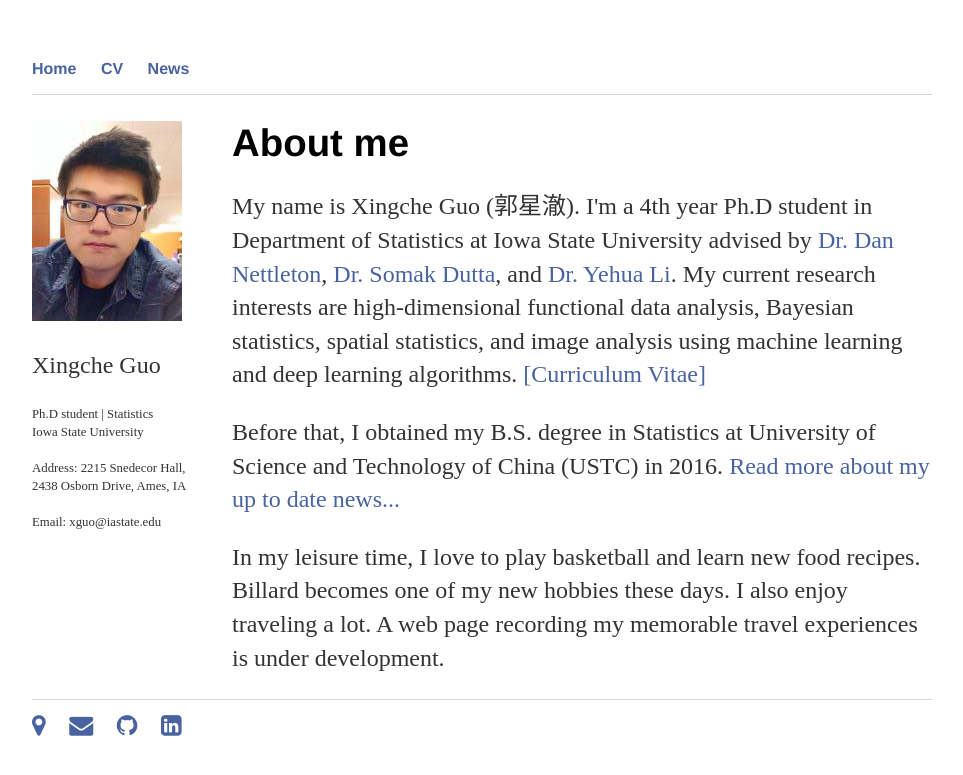
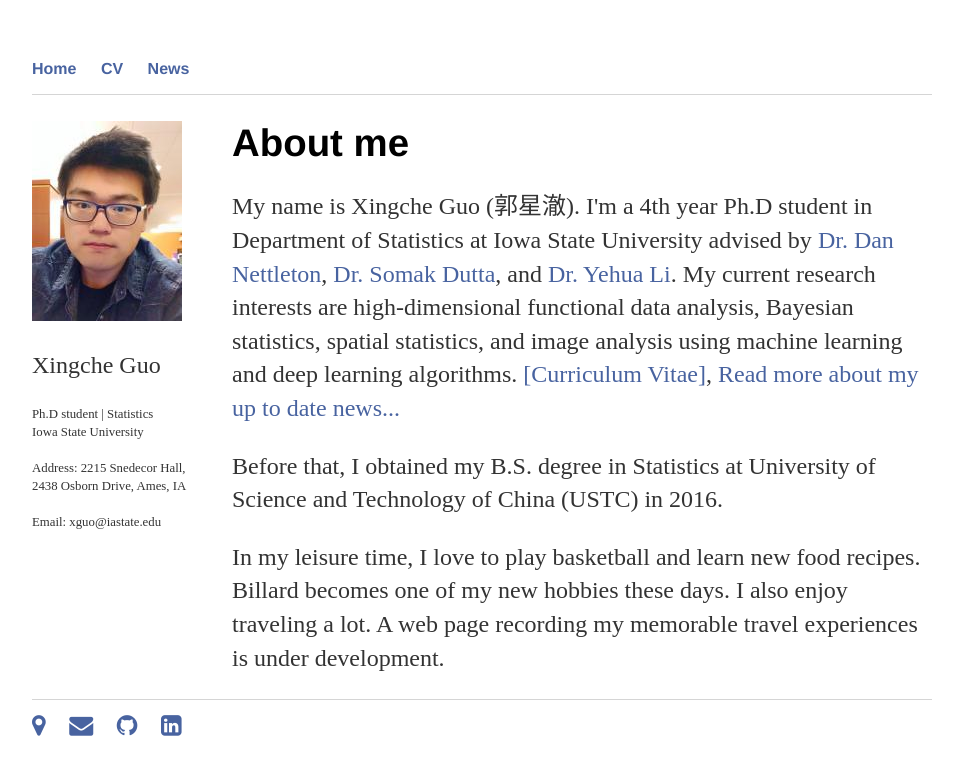
Before and after one commit to xingcheg/xingcheg.github.io, a Jekyll site: the page built from index.html, in a window 1280 px wide. Shown: the top 775 px of the page, without its empty margins (158-1121 px from the left). Built offline with Jekyll 4.4.1, drawn with Linux system fonts in a browser that asks for light colours.

```diff
--- a/index.html
+++ b/index.html
@@ -11,11 +11,11 @@ title: Xingche Guo - Homepage
 		<a href="https://sites.google.com/a/ucr.edu/yehuali/home">Dr. Yehua Li</a>.
 		My current research interests are high-dimensional functional data analysis,
 		Bayesian statistics, spatial statistics, and image analysis using machine learning and
-		deep learning algorithms. <a href="/cv">[Curriculum Vitae]</a></p>
+		deep learning algorithms. <a href="/cv">[Curriculum Vitae]</a>,
+	<a href="/news">Read more about my up to date news...</a></p>
 
 	<p>Before that, I obtained my B.S. degree in Statistics at University of Science and Technology
-	   of China (USTC) in 2016.
-	   <a href="/news">Read more about my up to date news...</a></p>
+	   of China (USTC) in 2016. </p>
 
 	<p> In my leisure time, I love to play basketball and learn new food recipes.
 	Billard becomes one of my new hobbies these days.
```
